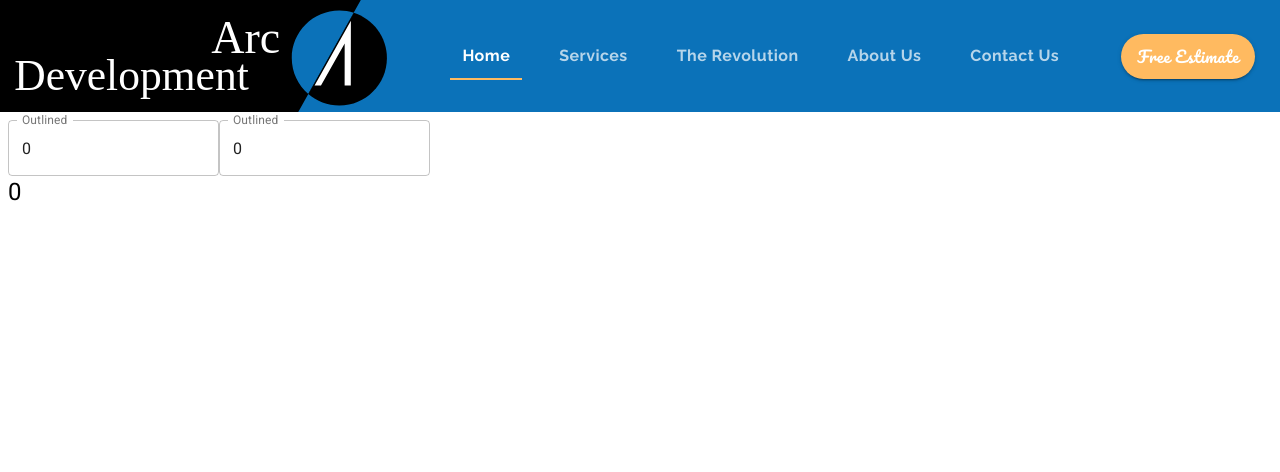
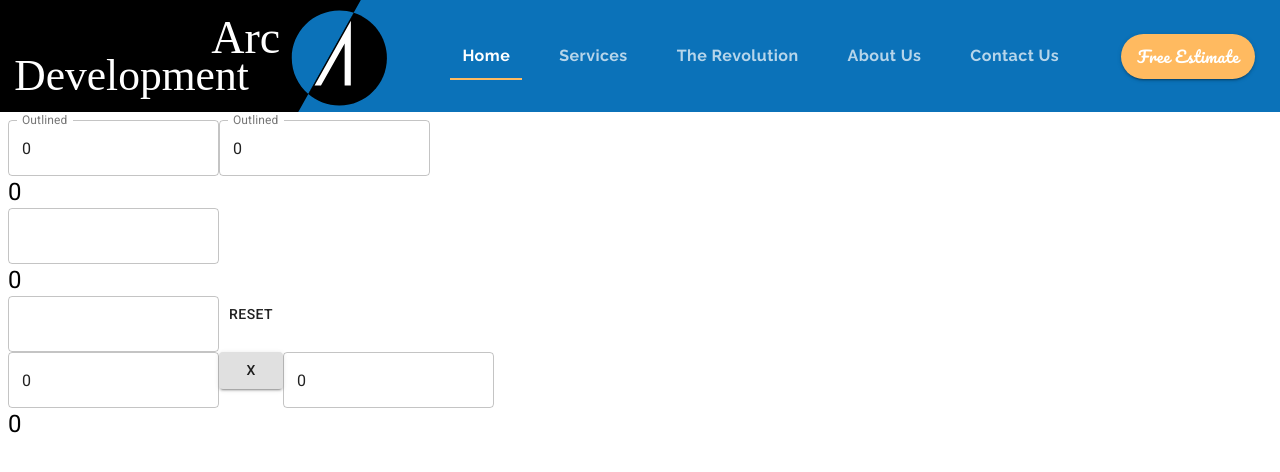
Before and after one commit to daratchanan/material-ui-basic, a React (Create React App) app: page /test in a window 1280 px wide. Shown: the top 472 px of the page. Built offline with nearby package versions, Linux system fonts and the light colour scheme.

Commit message:
logic test

```diff
--- a/src/components/ui/Test.js
+++ b/src/components/ui/Test.js
@@ -1,34 +1,70 @@
 import React, { useState } from 'react'
 import TextField from '@material-ui/core/TextField';
 import Typography from '@material-ui/core/Typography';
+import { Button } from '@material-ui/core';
 
 
 export default function Test() {
    const [num1, setNum1] = useState(0);
    const [num2, setNum2] = useState(0);
    const [result, setResult] = useState(0);
-
+   const [input, setInput] = useState("");
+   const [textInput, setTextInput] = useState("");
+   const [num3, setNum3] = useState([]);
+   const [num4, setNum4] = useState(0);
+   const [num5, setNum5] = useState(0);
+   const [mul, setMul] = useState(0);
 
    const handleNum1 = (e) => {
       setNum1(Number(e.target.value))
-      setResult(num2+Number(e.target.value))
+      setResult(num2 + Number(e.target.value))
    };
 
    const handleNum2 = (e) => {
       setNum2(Number(e.target.value))
-      setResult(num1+Number(e.target.value))
+      setResult(num1 + Number(e.target.value))
    };
 
+   const handleInput = (e) => {
+      setInput(e.target.value)
+   };
+
+   const handleNum3 = (e) => {
+      setTextInput(e.target.value);
+      const ans = e.target.value;
+      const res = ans.split(",");
+      setNum3(res);
+   };
+
+   const handleReset = () => {
+      setTextInput("")
+      setNum3([]);
+      setNum4("");
+      setNum5("");
+      setMul(0);
+   };
+
+   const handleNum4 = (e) => {
+      setNum4(e.target.value)//num4=e.target.value
+   };
+
+   const handleNum5 = (e) => {
+      setNum5(e.target.value)//num5=e.target.value
+   };
+
+   const handleMul = () => {
+      setMul(num4 * num5) //mul=num4*num5
+   };
 
 
    return (
       <>
+         <div>
             <TextField
                label="Outlined"
                variant="outlined"
                value={num1}
                onChange={handleNum1}
-
             />
             <TextField
                label="Outlined"
@@ -36,12 +72,50 @@ export default function Test() {
                value={num2}
                onChange={handleNum2}
             />
-
+            <Typography variant="h5">{result}</Typography>
+         </div>
+         <div>
+            <TextField
+               variant="outlined"
+               value={input}
+               onChange={handleInput}
+            />
+            <Typography variant="h5">{input.length}</Typography>
+         </div>
+         <div>
+            <TextField
+               variant="outlined"
+               onChange={handleNum3}
+               value={textInput}
+            />
+            {num3.map(a =>
+               <Typography variant="h5">{a}</Typography>
+            )}
+            <Button onClick={handleReset}>Reset</Button>
+         </div>
+         <div>
+            <TextField
+               variant="outlined"
+               value={num4}
+               onChange={handleNum4}
+            />
+            <Button
+               variant="contained"
+               onClick={handleMul}
+            >
+               x
+            </Button>
+            <TextField
+               variant="outlined"
+               value={num5}
+               onChange={handleNum5}
+            />
             <Typography
                variant="h5"
             >
-            {result}
+               {mul}
             </Typography>
+         </div>
       </>
    )
 }
```
Lines whose indentation alone changed are shown as unchanged.
